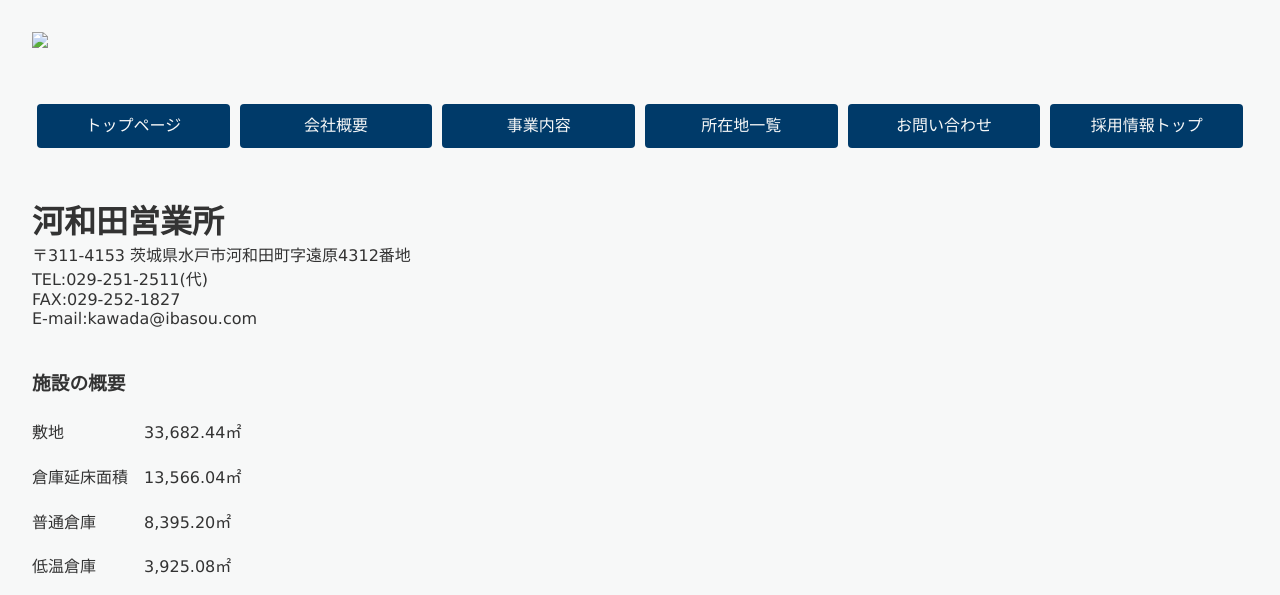
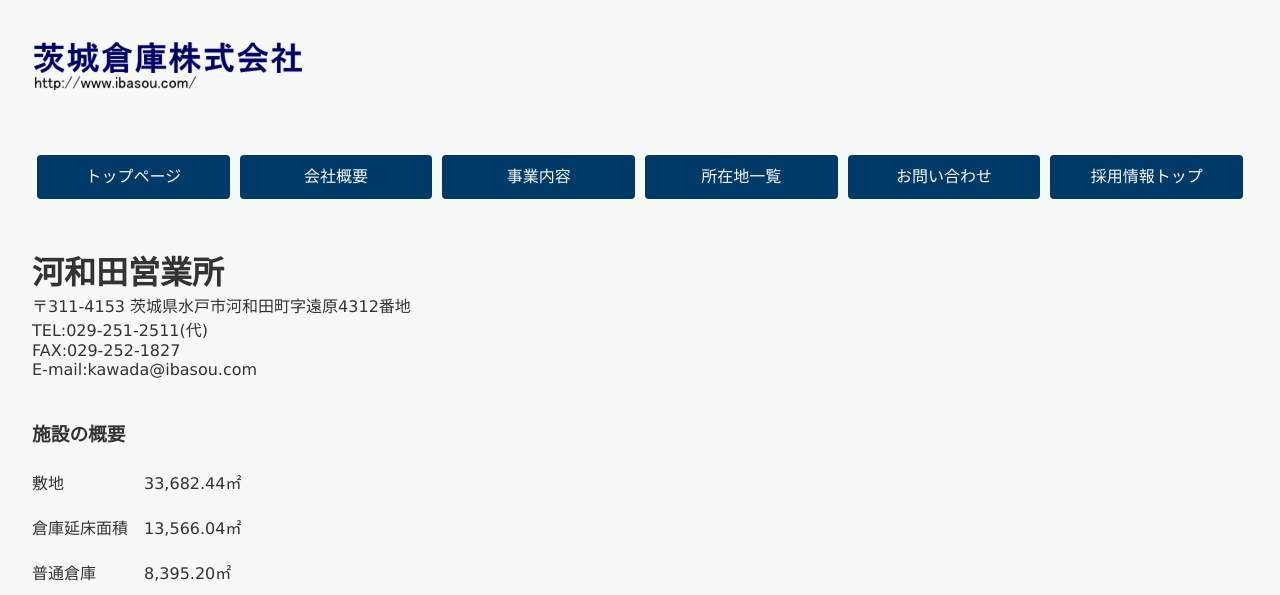
Before and after one commit to hasettyo/hasettyo.github.io, a plain HTML site: page index.html in a window 1280 px wide. Shown: the top 595 px of the page. Drawn offline with Linux system fonts and the light colour scheme.

Commit message:
Add files via upload

```diff
--- a/index.html
+++ b/index.html
@@ -9,7 +9,7 @@
 </head>
 <body>
   <header>
-    <img src="img/ロゴ.png">
+    <img src="河和田写真/ロゴ.png">
     <div class="container">
       <div class="box1"><a href="http://www.ibasou.com/index.html" class="btn">トップページ</a></div>
       <div class="box2"><a href="http://www.ibasou.com/gaiyou.html" class="btn">会社概要</a></div>
```
